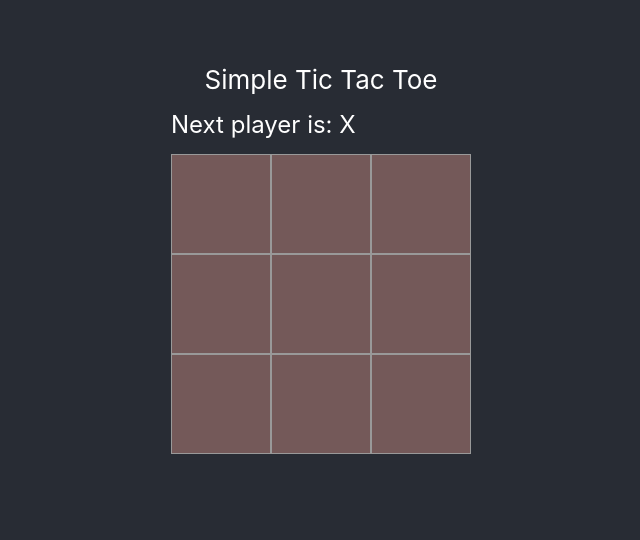
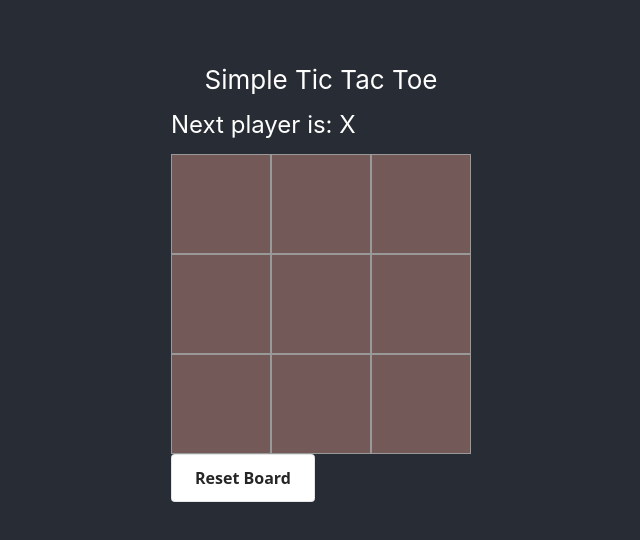
Before and after one commit to iihadi/naughts-and-crosses, a React (Create React App) app: page / in a window 1280 px wide. Shown: the top 540 px of the page, without its empty margins (319-959 px from the left). Built offline with nearby package versions, Linux system fonts and the light colour scheme.

Commit message:
added reset button

```diff
--- a/src/App.css
+++ b/src/App.css
@@ -35,7 +35,7 @@
 
 .board-row {
   display: flex;
-  flew-flow: row nonwrap;
+  flex-flow: row nonwrap;
 }
 
 .status {
@@ -43,6 +43,56 @@
   margin-top: 5%;
   margin-bottom: 5%;
 }
+
+.reset-button {
+  align-items: center;
+  background-color: #FFFFFF;
+  border: 1px solid rgba(0, 0, 0, 0.1);
+  border-radius: .25rem;
+  box-shadow: rgba(0, 0, 0, 0.02) 0 1px 3px 0;
+  box-sizing: border-box;
+  color: rgba(0, 0, 0, 0.85);
+  cursor: pointer;
+  display: inline-flex;
+  font-family: system-ui,-apple-system,system-ui,"Helvetica Neue",Helvetica,Arial,sans-serif;
+  font-size: 16px;
+  font-weight: 600;
+  justify-content: center;
+  line-height: 1.25;
+  margin: 0;
+  min-height: 3rem;
+  padding: calc(.875rem - 1px) calc(1.5rem - 1px);
+  position: relative;
+  text-decoration: none;
+  transition: all 250ms;
+  user-select: none;
+  -webkit-user-select: none;
+  touch-action: manipulation;
+  vertical-align: baseline;
+  width: auto;
+
+}
+
+.reset-button:hover,
+.reset-button:focus {
+  border-color: rgba(0, 0, 0, 0.15);
+  box-shadow: rgba(0, 0, 0, 0.1) 0 4px 12px;
+  color: rgba(0, 0, 0, 0.65);
+}
+
+.reset-button:hover {
+  transform: translateY(-1px);
+}
+
+.reset-button:active {
+  background-color: #F0F0F1;
+  border-color: rgba(0, 0, 0, 0.15);
+  box-shadow: rgba(0, 0, 0, 0.06) 0 2px 4px;
+  color: rgba(0, 0, 0, 0.65);
+  transform: translateY(0);
+}
+
+
 .App-logo {
   height: 40vmin;
   pointer-events: none;
--- a/src/App.js
+++ b/src/App.js
@@ -33,6 +33,14 @@
 
   }
 
+  const handleResetEvent = () => {
+    const newSquares = [...squares];
+    const winnerDeclared = Boolean(calculateWinner(newSquares))
+    if (winnerDeclared) {
+      return setSquares(Array(9).fill(null));
+    }
+  }
+
   const renderSquare = (i) => {
     return (
       <Square value={squares[i]}
@@ -58,6 +66,13 @@
       </div>
       <div className="board-row">
       {renderSquare(6)}{renderSquare(7)}{renderSquare(8)}
+      </div>
+      <div>
+      <button
+      className="reset-button"
+      onClick={handleResetEvent}>
+        Reset Board
+      </button>
       </div>
 
     </div>
```
